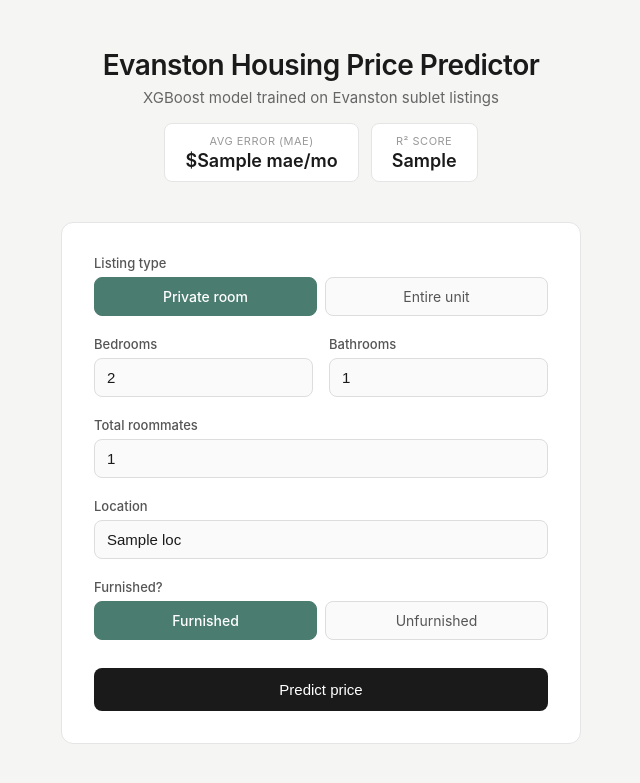
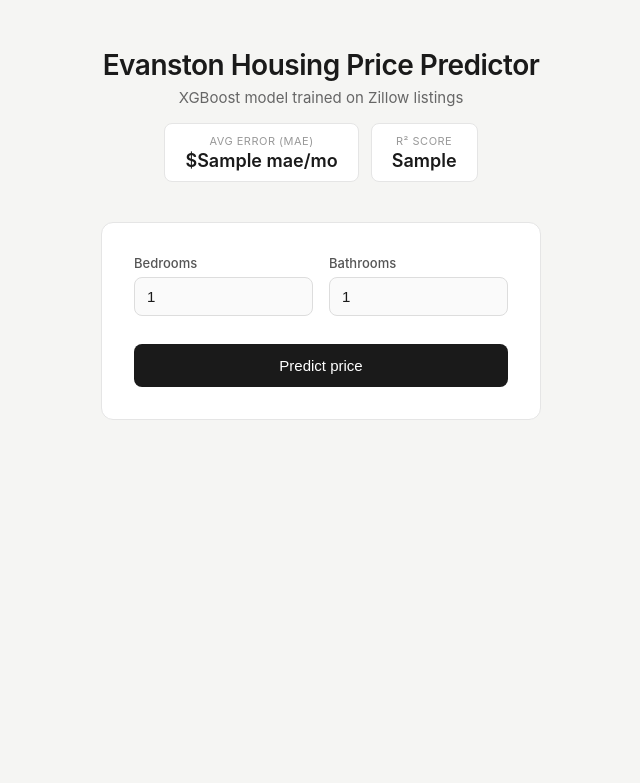
Before and after one commit to KadenXu5001/SubletModel, a Flask app: template templates/index.html in a window 1280 px wide. Shown: the top 783 px of the page, without its empty margins (319-959 px from the left). Run offline with Flask 3, Linux system fonts and the light colour scheme; the template is opened without the code that fills it: most values are stand-ins (such as "Sample title", 1, 10 or a date in 2020); parts of the project's set-up code (start-up, migrations or seed data) failed here and were passed over.

Commit message:
switched code to use zillow_evanston_all.csv

```diff
--- a/app.py
+++ b/app.py
@@ -7,20 +7,11 @@ from sklearn.metrics import mean_absolute_error, r2_score
 app = Flask(__name__)
 
 # ── Train model at startup ─────────────────────────
-df = pd.read_csv("data/mock_fb_dataset.csv")
+df = pd.read_csv("fb_data/zillow_evanston_all.csv")
 
-df["is_furnished"]   = (df["Furnished_Status"] == "Furnished").astype(int)
-df["is_entire_unit"] = (df["Listing_Type"] == "Entire Unit").astype(int)
-location_cat         = df["Location_Area"].astype("category")
-df["location_code"]  = location_cat.cat.codes
-LOCATION_MAP         = dict(enumerate(location_cat.cat.categories))  # code → name
-LOCATION_NAMES       = list(location_cat.cat.categories)             # for the UI
-
-FEATURES = ["Bedrooms_In_Unit", "Bathrooms", "Total_Roommates",
-            "is_furnished", "is_entire_unit", "location_code"]
-
+FEATURES = ["beds", "baths"]
 X = df[FEATURES]
-y = df["Price_USD"]
+y = df["price"]
 
 X_train, X_test, y_train, y_test = train_test_split(X, y, test_size=0.2, random_state=42)
 
@@ -38,7 +29,6 @@ print(f"Model ready — MAE: ${MODEL_MAE:,.0f}  R²: {MODEL_R2:.3f}")
 @app.route("/")
 def index():
     return render_template("index.html",
-                           locations=LOCATION_NAMES,
                            mae=f"{MODEL_MAE:,.0f}",
                            r2=f"{MODEL_R2:.3f}")
 
@@ -47,18 +37,10 @@ def index():
 def predict():
     data = request.get_json()
     try:
-        location_name = data["location"]
-        location_code = LOCATION_NAMES.index(location_name) if location_name in LOCATION_NAMES else 0
-
         new = pd.DataFrame([{
-            "Bedrooms_In_Unit":  int(data["bedrooms"]),
-            "Bathrooms":         float(data["bathrooms"]),
-            "Total_Roommates":   int(data["roommates"]),
-            "is_furnished":      1 if data["furnished"] == "true" else 0,
-            "is_entire_unit":    1 if data["listing_type"] == "Entire Unit" else 0,
-            "location_code":     location_code,
+            "beds":  int(data["beds"]),
+            "baths": float(data["baths"]),
         }])
-
         price = float(model.predict(new)[0])
         return jsonify({"price": round(price, 2)})
     except Exception as e:
--- a/templates/index.html
+++ b/templates/index.html
@@ -6,151 +6,49 @@
   <title>Evanston Housing Price Predictor</title>
   <style>
     *, *::before, *::after { box-sizing: border-box; margin: 0; padding: 0; }
-
     body {
       font-family: -apple-system, BlinkMacSystemFont, "Segoe UI", sans-serif;
-      background: #f5f5f3;
-      color: #1a1a1a;
-      min-height: 100vh;
-      display: flex;
-      flex-direction: column;
-      align-items: center;
-      padding: 48px 16px;
+      background: #f5f5f3; color: #1a1a1a;
+      min-height: 100vh; display: flex; flex-direction: column;
+      align-items: center; padding: 48px 16px;
     }
-
-    header {
-      text-align: center;
-      margin-bottom: 40px;
-    }
-    header h1 {
-      font-size: 28px;
-      font-weight: 600;
-      letter-spacing: -0.5px;
-    }
-    header p {
-      margin-top: 6px;
-      font-size: 15px;
-      color: #666;
-    }
-
-    .stats {
-      display: flex;
-      gap: 12px;
-      justify-content: center;
-      margin-top: 16px;
-    }
-    .stat {
-      background: #fff;
-      border: 1px solid #e5e5e5;
-      border-radius: 8px;
-      padding: 10px 20px;
-      text-align: center;
-    }
+    header { text-align: center; margin-bottom: 40px; }
+    header h1 { font-size: 28px; font-weight: 600; letter-spacing: -0.5px; }
+    header p  { margin-top: 6px; font-size: 15px; color: #666; }
+    .stats { display: flex; gap: 12px; justify-content: center; margin-top: 16px; }
+    .stat { background: #fff; border: 1px solid #e5e5e5; border-radius: 8px; padding: 10px 20px; text-align: center; }
     .stat-label { font-size: 11px; color: #999; text-transform: uppercase; letter-spacing: 0.5px; }
     .stat-value { font-size: 18px; font-weight: 600; margin-top: 2px; }
-
-    .card {
-      background: #fff;
-      border: 1px solid #e5e5e5;
-      border-radius: 12px;
-      padding: 32px;
-      width: 100%;
-      max-width: 520px;
+    .card { background: #fff; border: 1px solid #e5e5e5; border-radius: 12px; padding: 32px; width: 100%; max-width: 440px; }
+    .field { margin-bottom: 20px; }
+    label { display: block; font-size: 13px; font-weight: 500; color: #555; margin-bottom: 6px; }
+    input {
+      width: 100%; padding: 10px 12px; border: 1px solid #ddd;
+      border-radius: 8px; font-size: 15px; color: #1a1a1a;
+      background: #fafafa; transition: border-color 0.15s;
     }
-
-    .field { margin-bottom: 20px; }
-    label {
-      display: block;
-      font-size: 13px;
-      font-weight: 500;
-      color: #555;
-      margin-bottom: 6px;
+    input:focus { outline: none; border-color: #4a7c6f; background: #fff; }
+    .row { display: grid; grid-template-columns: 1fr 1fr; gap: 16px; }
+    button[type="submit"] {
+      width: 100%; padding: 13px; background: #1a1a1a; color: #fff;
+      border: none; border-radius: 8px; font-size: 15px; font-weight: 500;
+      cursor: pointer; margin-top: 8px; transition: background 0.15s;
     }
-
-    input, select {
-      width: 100%;
-      padding: 10px 12px;
-      border: 1px solid #ddd;
-      border-radius: 8px;
-      font-size: 15px;
-      color: #1a1a1a;
-      background: #fafafa;
-      transition: border-color 0.15s;
-      appearance: none;
-    }
-    input:focus, select:focus {
-      outline: none;
-      border-color: #4a7c6f;
-      background: #fff;
-    }
-
-    .row { display: grid; grid-template-columns: 1fr 1fr; gap: 16px; }
-
-    .toggle-group {
-      display: grid;
-      grid-template-columns: 1fr 1fr;
-      gap: 8px;
-    }
-    .toggle-group input[type="radio"] { display: none; }
-    .toggle-group label {
-      display: block;
-      padding: 10px;
-      text-align: center;
-      border: 1px solid #ddd;
-      border-radius: 8px;
-      cursor: pointer;
-      font-size: 14px;
-      font-weight: 400;
-      color: #555;
-      background: #fafafa;
-      transition: all 0.15s;
-      margin: 0;
-    }
-    .toggle-group input[type="radio"]:checked + label {
-      background: #4a7c6f;
-      color: #fff;
-      border-color: #4a7c6f;
-      font-weight: 500;
-    }
-
-    button[type="submit"] {
-      width: 100%;
-      padding: 13px;
-      background: #1a1a1a;
-      color: #fff;
-      border: none;
-      border-radius: 8px;
-      font-size: 15px;
-      font-weight: 500;
-      cursor: pointer;
-      margin-top: 8px;
-      transition: background 0.15s;
-    }
-    button[type="submit"]:hover { background: #333; }
+    button[type="submit"]:hover  { background: #333; }
     button[type="submit"]:active { background: #000; transform: scale(0.99); }
-
+    button:disabled { opacity: 0.5; cursor: not-allowed; }
     .result {
-      margin-top: 20px;
-      padding: 20px;
-      background: #f0f7f5;
-      border: 1px solid #c8e0da;
-      border-radius: 10px;
-      text-align: center;
-      display: none;
+      margin-top: 20px; padding: 20px;
+      background: #f0f7f5; border: 1px solid #c8e0da;
+      border-radius: 10px; text-align: center; display: none;
     }
     .result-label { font-size: 12px; color: #4a7c6f; text-transform: uppercase; letter-spacing: 0.6px; font-weight: 500; }
     .result-price { font-size: 38px; font-weight: 700; color: #1a1a1a; margin-top: 4px; letter-spacing: -1px; }
     .result-sub   { font-size: 13px; color: #888; margin-top: 4px; }
-
     .error {
-      margin-top: 16px;
-      padding: 12px 16px;
-      background: #fff0f0;
-      border: 1px solid #fcc;
-      border-radius: 8px;
-      font-size: 13px;
-      color: #c00;
-      display: none;
+      margin-top: 16px; padding: 12px 16px;
+      background: #fff0f0; border: 1px solid #fcc;
+      border-radius: 8px; font-size: 13px; color: #c00; display: none;
     }
   </style>
 </head>
@@ -158,7 +56,7 @@
 
   <header>
     <h1>Evanston Housing Price Predictor</h1>
-    <p>XGBoost model trained on Evanston sublet listings</p>
+    <p>XGBoost model trained on Zillow listings</p>
     <div class="stats">
       <div class="stat">
         <div class="stat-label">Avg Error (MAE)</div>
@@ -172,48 +70,14 @@
   </header>
 
   <div class="card">
-    <div class="field">
-      <label>Listing type</label>
-      <div class="toggle-group">
-        <input type="radio" name="listing_type" id="type_room" value="Private Room" checked>
-        <label for="type_room">Private room</label>
-        <input type="radio" name="listing_type" id="type_unit" value="Entire Unit">
-        <label for="type_unit">Entire unit</label>
-      </div>
-    </div>
-
     <div class="row">
       <div class="field">
-        <label for="bedrooms">Bedrooms</label>
-        <input type="number" id="bedrooms" min="0" max="10" value="2" />
+        <label for="beds">Bedrooms</label>
+        <input type="number" id="beds" min="0" max="10" value="1" />
       </div>
       <div class="field">
-        <label for="bathrooms">Bathrooms</label>
-        <input type="number" id="bathrooms" min="0.5" max="5" step="0.5" value="1" />
-      </div>
-    </div>
-
-    <div class="field">
-      <label for="roommates">Total roommates</label>
-      <input type="number" id="roommates" min="0" max="10" value="1" />
-    </div>
-
-    <div class="field">
-      <label for="location">Location</label>
-      <select id="location">
-        {% for loc in locations %}
-        <option value="{{ loc }}">{{ loc }}</option>
-        {% endfor %}
-      </select>
-    </div>
-
-    <div class="field">
-      <label>Furnished?</label>
-      <div class="toggle-group">
-        <input type="radio" name="furnished" id="furn_yes" value="true" checked>
-        <label for="furn_yes">Furnished</label>
-        <input type="radio" name="furnished" id="furn_no" value="false">
-        <label for="furn_no">Unfurnished</label>
+        <label for="baths">Bathrooms</label>
+        <input type="number" id="baths" min="0.5" max="5" step="0.5" value="1" />
       </div>
     </div>
 
@@ -230,31 +94,21 @@
   <script>
     async function predict() {
       const btn = document.querySelector("button[type='submit']");
-      btn.textContent = "Predicting…";
-      btn.disabled = true;
-
+      btn.textContent = "Predicting…"; btn.disabled = true;
       document.getElementById("result").style.display = "none";
-      document.getElementById("error").style.display = "none";
-
-      const payload = {
-        listing_type: document.querySelector("input[name='listing_type']:checked").value,
-        bedrooms:     document.getElementById("bedrooms").value,
-        bathrooms:    document.getElementById("bathrooms").value,
-        roommates:    document.getElementById("roommates").value,
-        location:     document.getElementById("location").value,
-        furnished:    document.querySelector("input[name='furnished']:checked").value,
-      };
+      document.getElementById("error").style.display  = "none";
 
       try {
         const res  = await fetch("/predict", {
           method: "POST",
           headers: { "Content-Type": "application/json" },
-          body: JSON.stringify(payload),
+          body: JSON.stringify({
+            beds:  document.getElementById("beds").value,
+            baths: document.getElementById("baths").value,
+          }),
         });
         const data = await res.json();
-
         if (data.error) throw new Error(data.error);
-
         const fmt = new Intl.NumberFormat("en-US", { style: "currency", currency: "USD", maximumFractionDigits: 0 });
         document.getElementById("price-display").textContent = fmt.format(data.price);
         document.getElementById("result").style.display = "block";
@@ -262,8 +116,7 @@
         document.getElementById("error").textContent = "Error: " + err.message;
         document.getElementById("error").style.display = "block";
       } finally {
-        btn.textContent = "Predict price";
-        btn.disabled = false;
+        btn.textContent = "Predict price"; btn.disabled = false;
       }
     }
   </script>
```
Also changed, not shown: main.py (+4 -19 lines), README.md.
